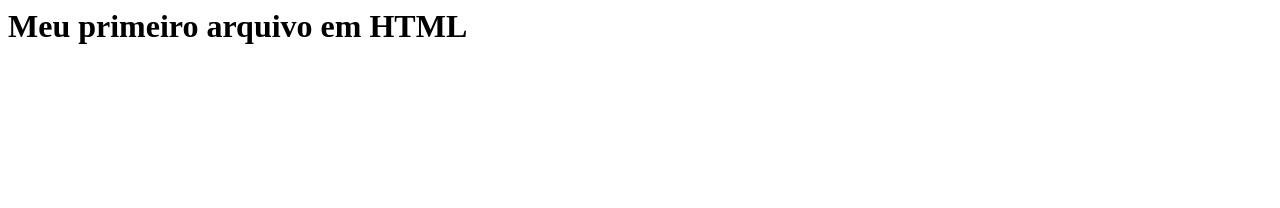
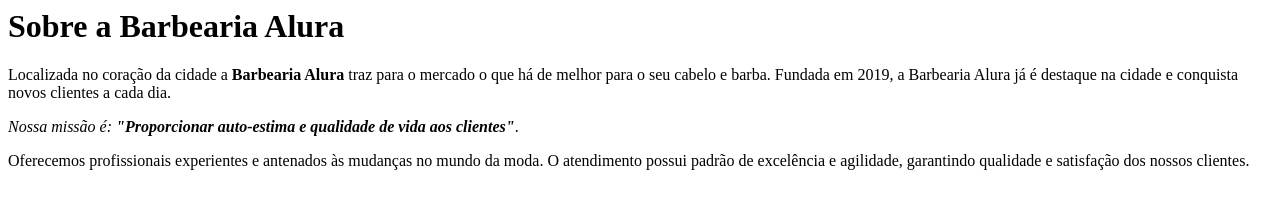
Before and after one commit to N4THAN157/Primeiro-reposit-rio, a plain HTML site: page index.html in a window 1280 px wide. Drawn offline with Linux system fonts and the light colour scheme.

Commit message:
Atualização da página Barbearia Alura

```diff
--- a/index.html
+++ b/index.html
@@ -1,3 +1,7 @@
-<html>
-<h1> Meu primeiro arquivo em HTML </h1>
-</html>
+    <h1>Sobre a Barbearia Alura</h1>
+
+    <p>Localizada no coração da cidade a <strong>Barbearia Alura</strong> traz para o mercado o que há de melhor para o seu cabelo e barba. Fundada em 2019, a Barbearia Alura já é destaque na cidade e conquista novos clientes a cada dia.</p>
+
+    <p><em>Nossa missão é: <strong>"Proporcionar auto-estima e qualidade de vida aos clientes"</strong></em>.</p>
+
+    <p>Oferecemos profissionais experientes e antenados às mudanças no mundo da moda. O atendimento possui padrão de excelência e agilidade, garantindo qualidade e satisfação dos nossos clientes.</p>
```
